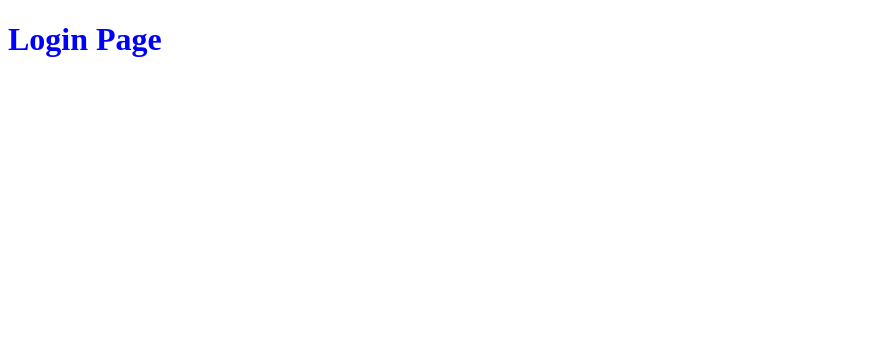
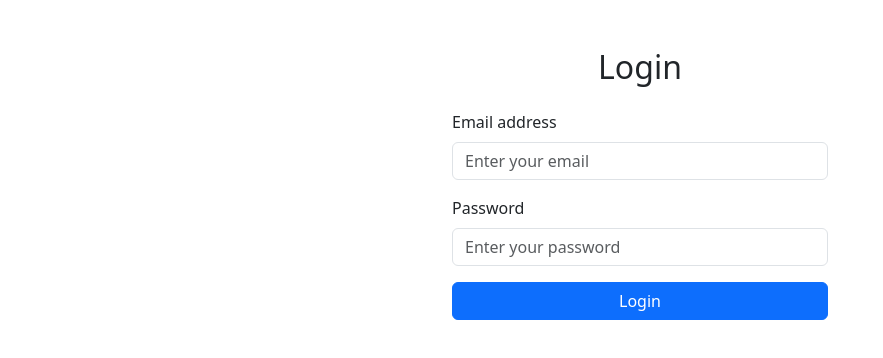
Before and after one commit to mirrosyaa/FileLabs, a React (Create React App) app in the folder client/: page / in a window 1280 px wide. Shown: the top 358 px of the page, without its empty margins (0-883 px from the left). Built offline with nearby package versions, Linux system fonts and the light colour scheme.

Commit message:
Added a Login page

```diff
--- a/client/package.json
+++ b/client/package.json
@@ -8,6 +8,7 @@
     "@testing-library/react": "^16.3.0",
     "@testing-library/user-event": "^13.5.0",
     "axios": "^1.12.2",
+    "bootstrap": "^5.3.8",
     "react": "^19.2.0",
     "react-dom": "^19.2.0",
     "react-scripts": "5.0.1",
--- /dev/null
+++ b/client/src/components/loginForm.jsx
@@ -0,0 +1,58 @@
+import { React, useState } from "react";
+
+function LoginForm() {
+  // Store the user's input in state variables
+  const [email, setEmail] = useState("");
+  const [password, setPassword] = useState("");
+
+  // Handle form submission
+  const handleSubmit = (e) => {
+    e.preventDefault(); // stop the page from reloading
+    console.log("Email:", email);
+    console.log("Password:", password);
+
+    // You can add your login logic here (e.g., send to API)
+  };
+
+  return (
+    <div className="container mt-5" style={{ maxWidth: "400px" }}>
+      <h2 className="text-center mb-4">Login</h2>
+      <form onSubmit={handleSubmit}>
+        <div className="mb-3">
+          <label htmlFor="email" className="form-label">
+            Email address
+          </label>
+          <input
+            type="email"
+            className="form-control"
+            id="email"
+            placeholder="Enter your email"
+            value={email}
+            onChange={(e) => setEmail(e.target.value)}
+            required
+          />
+        </div>
+
+        <div className="mb-3">
+          <label htmlFor="password" className="form-label">
+            Password
+          </label>
+          <input
+            type="password"
+            className="form-control"
+            id="password"
+            placeholder="Enter your password"
+            value={password}
+            onChange={(e) => setPassword(e.target.value)}
+            required
+          />
+        </div>
+
+        <button type="submit" className="btn btn-primary w-100">
+          Login
+        </button>
+      </form>
+    </div>
+  );
+}
+export default LoginForm;
--- a/client/src/pages/login.jsx
+++ b/client/src/pages/login.jsx
@@ -1,11 +1,14 @@
 import React from "react";
+import LoginForm from "../components/loginForm.jsx";
 import "../CSS/login.css";
 
-function loginPage(){
-    //login page logiic here
+function loginPage() {
+  //login page logiic here
 
-    return(
-        <h1>Login Page</h1>
-    )
+  return (
+    <div>
+      <LoginForm />
+    </div>
+  );
 }
 export default loginPage;
```
Also changed, not shown: client/src/index.js (+6 -5 lines), 1 other file (tests, documents, lock files or other folders).
